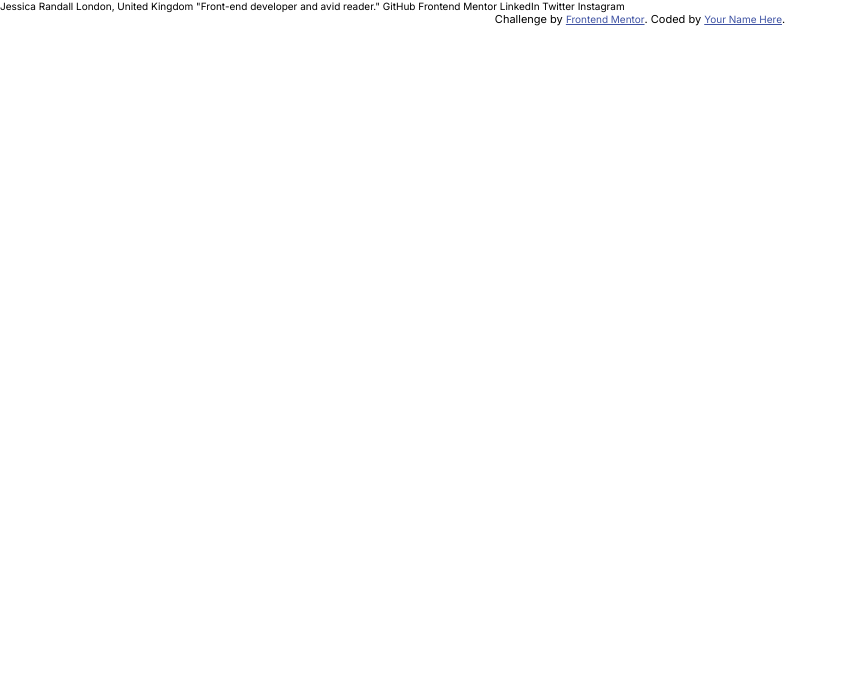
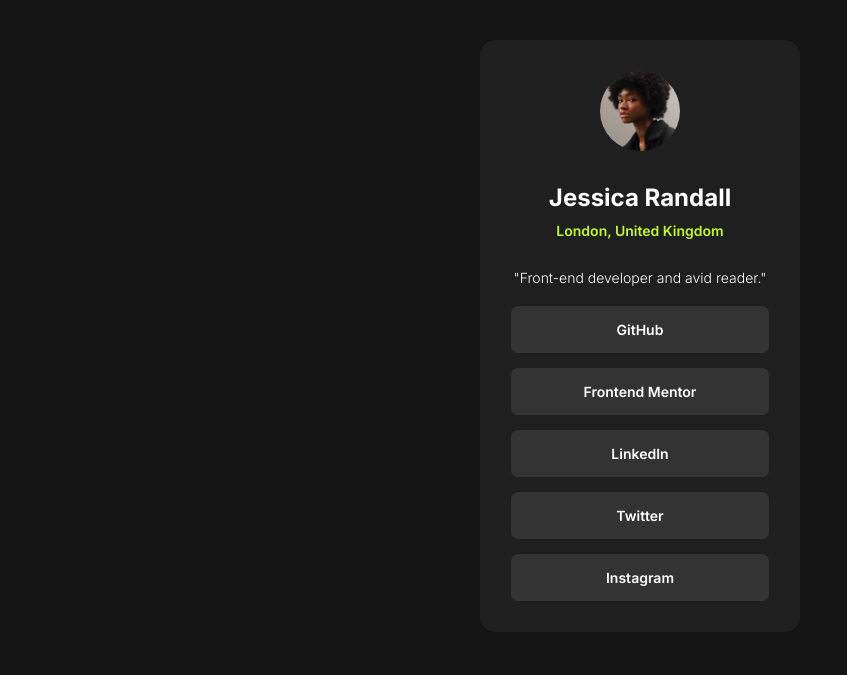
Before and after one commit to BlessSinister/social_links, a plain HTML site: page index.html in a window 1280 px wide. Shown: the whole page, without its empty margins (0-847 px from the left). Drawn offline with Linux system fonts and the light colour scheme.

Commit message:
finish_project

```diff
--- a/index.html
+++ b/index.html
@@ -26,14 +26,26 @@
     </style>
   </head>
   <body>
-    Jessica Randall London, United Kingdom "Front-end developer and avid
-    reader." GitHub Frontend Mentor LinkedIn Twitter Instagram
+    <main class="container">
+      <div class="main_avatar">
+        <img src="./assets/images/avatar-jessica.jpeg" alt="" />
+      </div>
+      <h1>Jessica Randall</h1>
+      <p class="place_info">London, United Kingdom</p>
+      <p>"Front-end developer and avid reader."</p>
+      <div class="social_element">GitHub</div>
+      <div class="social_element">Frontend Mentor</div>
+      <div class="social_element">LinkedIn</div>
+      <div class="social_element">Twitter</div>
+      <div class="social_element">Instagram</div>
+    </main>
 
-    <div class="attribution">
+    <!-- <div class="attribution">
       Challenge by
       <a href="https://www.frontendmentor.io?ref=challenge" target="_blank"
         >Frontend Mentor</a
-      >. Coded by <a href="#">Your Name Here</a>.
-    </div>
+      >. Coded by
+      <a href="https://github.com/BlessSinister/">Bless Sinister</a>.
+    </div> -->
   </body>
 </html>
--- a/style.css
+++ b/style.css
@@ -7,3 +7,62 @@ html {
   font-family: Inter;
   font-size: 10px;
 }
+body {
+  display: flex;
+  justify-content: center;
+  background: hsl(0, 0%, 8%);
+  color: hsl(0, 0%, 100%);
+}
+.container {
+  max-width: 32rem;
+  width: 100%;
+  border: 1px solid hsl(0, 0%, 12%);
+  border-radius: 15px;
+  background: hsl(0, 0%, 12%);
+  margin: 4rem;
+  display: flex;
+  flex-direction: column;
+  align-items: center;
+  padding: 3rem;
+}
+img {
+  width: 8rem;
+  border-radius: 50%;
+  margin-bottom: 3rem;
+}
+h1 {
+  font-size: 2.4rem;
+  margin-bottom: 1rem;
+}
+.place_info {
+  font-size: 1.4rem;
+  color: hsl(75, 94%, 57%);
+  font-weight: 600;
+  margin-bottom: 3rem;
+}
+p {
+  font-size: 1.4rem;
+  font-weight: 300;
+  margin-bottom: 2rem;
+}
+.social_element {
+  max-width: 28rem;
+  width: 100%;
+  display: flex;
+  justify-content: center;
+  align-items: center;
+  font-weight: 600;
+  font-size: 1.4rem;
+  padding: 1.5rem;
+  background: hsl(0, 0%, 20%);
+  margin-bottom: 1.5rem;
+  border-radius: 0.7rem;
+}
+.social_element:nth-child(9) {
+  margin: 0;
+}
+.social_element:hover {
+  background: hsl(75, 94%, 57%);
+  color: hsl(0, 0%, 20%);
+  font-weight: 600;
+}
```
